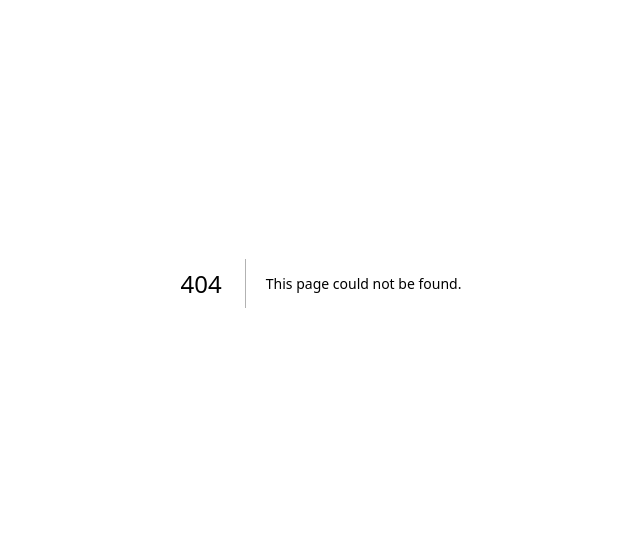
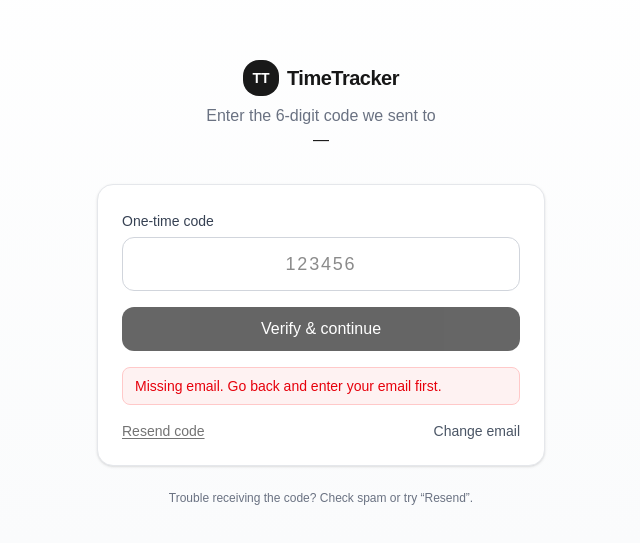
Before and after one commit to nmznima/ontime, a Next.js app: page /login/verify in a window 1280 px wide. Before the commit this address had no page. Shown: the part 117-660 px from the top of the page, without its empty margins (319-959 px from the left). Built offline with nearby package versions, Linux system fonts and the light colour scheme.

Commit message:
implementing login with email otp

```diff
--- /dev/null
+++ b/src/app/(auth)/login/callback/route.ts
@@ -0,0 +1,7 @@
+import { NextResponse } from 'next/server'
+
+export async function GET() {
+  // Tokens are set by Supabase via cookies through middleware/session update,
+  // then we can redirect users to their destination:
+  return NextResponse.redirect(new URL('/dashboard', process.env.NEXT_PUBLIC_SITE_URL))
+}
--- /dev/null
+++ b/src/app/(auth)/login/page.tsx
@@ -0,0 +1,96 @@
+'use client'
+import { useState } from 'react'
+import Link from 'next/link'
+import { createClient } from '../../utils/supabase/client'
+
+export default function LoginPage() {
+  const [email, setEmail] = useState('')
+  const [sent, setSent] = useState(false)
+  const [loading, setLoading] = useState(false)
+  const [error, setError] = useState<string | null>(null)
+
+  async function sendCode(e: React.FormEvent) {
+    e.preventDefault()
+    setError(null)
+    setLoading(true)
+
+    const supabase = createClient()
+    const { error } = await supabase.auth.signInWithOtp({
+      email,
+      options: {
+        // optional for OTP; harmless if set
+        emailRedirectTo: `${window.location.origin}/auth/callback`,
+        // shouldCreateUser: false, // uncomment to prevent auto-signup
+      },
+    })
+
+    if (error) setError(error.message)
+    else setSent(true)
+    setLoading(false)
+  }
+
+  return (
+    <main className="min-h-screen bg-gradient-to-b from-white to-gray-50 flex items-center justify-center p-6">
+      <div className="w-full max-w-md">
+        <div className="mb-8 text-center">
+          <div className="inline-flex items-center gap-2">
+            <div className="h-9 w-9 rounded-2xl bg-black/90 text-white grid place-items-center text-sm font-bold">TT</div>
+            <span className="text-xl font-semibold tracking-tight">TimeTracker</span>
+          </div>
+          <p className="text-gray-500 mt-2">Sign in with a one-time code</p>
+        </div>
+
+        <div className="bg-white shadow-sm rounded-2xl border border-gray-200 p-6">
+          <form onSubmit={sendCode} className="space-y-4">
+            <label className="block">
+              <span className="text-sm font-medium text-gray-700">Email</span>
+              <input
+                type="email"
+                required
+                value={email}
+                onChange={(e) => setEmail(e.target.value)}
+                placeholder="you@example.com"
+                className="mt-1 w-full rounded-xl border border-gray-300 px-3 py-2 outline-none focus:ring-4 focus:ring-black/5 focus:border-black/60"
+              />
+            </label>
+
+            <button
+              type="submit"
+              disabled={loading}
+              className="w-full rounded-xl bg-black text-white py-2.5 font-medium hover:bg-black/90 disabled:opacity-60"
+            >
+              {loading ? 'Sending…' : 'Send code'}
+            </button>
+
+            {error && (
+              <p className="text-sm text-red-600 bg-red-50 border border-red-200 rounded-lg px-3 py-2">
+                {error}
+              </p>
+            )}
+
+            <p className="text-xs text-gray-500">
+              We’ll email you a 6-digit one-time code. It expires in a few minutes.
+            </p>
+          </form>
+
+          {sent && (
+            <div className="mt-5 rounded-xl border border-emerald-200 bg-emerald-50 px-4 py-3 text-sm text-emerald-900">
+              Code sent!{' '}
+              <Link
+                href={`/login/verify?email=${encodeURIComponent(email)}`}
+                className="underline underline-offset-2 font-medium"
+              >
+                Enter it here
+              </Link>
+              .
+            </div>
+          )}
+        </div>
+
+        <p className="text-center text-xs text-gray-500 mt-6">
+          By continuing, you agree to our Terms & Privacy.
+        </p>
+      </div>
+    </main>
+  )
+}
--- /dev/null
+++ b/src/app/(auth)/login/verify/page.tsx
@@ -0,0 +1,114 @@
+'use client'
+import { useEffect, useState } from 'react'
+import { useRouter, useSearchParams } from 'next/navigation'
+import Link from 'next/link'
+import { createClient } from '../../../utils/supabase/client'
+
+export default function VerifyPage() {
+  const sp = useSearchParams()
+  const router = useRouter()
+  const email = sp.get('email') || ''
+
+  const [code, setCode] = useState('')
+  const [error, setError] = useState<string | null>(null)
+  const [loading, setLoading] = useState(false)
+
+  useEffect(() => {
+    if (!email) setError('Missing email. Go back and enter your email first.')
+  }, [email])
+
+  async function verify(e: React.FormEvent) {
+    e.preventDefault()
+    if (!email) return
+    setError(null)
+    setLoading(true)
+
+    const supabase = createClient()
+    const { error } = await supabase.auth.verifyOtp({
+      email,
+      token: code,
+      type: 'email', // email OTP
+    })
+
+    setLoading(false)
+    if (error) {
+      setError(error.message)
+    } else {
+      router.replace('/dashboard')
+    }
+  }
+
+  async function resend() {
+    setError(null)
+    setLoading(true)
+    const supabase = createClient()
+    const { error } = await supabase.auth.signInWithOtp({ email })
+    setLoading(false)
+    if (error) setError(error.message)
+  }
+
+  return (
+    <main className="min-h-screen bg-gradient-to-b from-white to-gray-50 flex items-center justify-center p-6">
+      <div className="w-full max-w-md">
+        <div className="mb-8 text-center">
+          <div className="inline-flex items-center gap-2">
+            <div className="h-9 w-9 rounded-2xl bg-black/90 text-white grid place-items-center text-sm font-bold">TT</div>
+            <span className="text-xl font-semibold tracking-tight">TimeTracker</span>
+          </div>
+          <p className="text-gray-500 mt-2">Enter the 6-digit code we sent to</p>
+          <p className="font-medium">{email || '—'}</p>
+        </div>
+
+        <div className="bg-white shadow-sm rounded-2xl border border-gray-200 p-6">
+          <form onSubmit={verify} className="space-y-4">
+            <label className="block">
+              <span className="text-sm font-medium text-gray-700">One-time code</span>
+              <input
+                type="text"
+                inputMode="numeric"
+                pattern="[0-9]*"
+                maxLength={6}
+                required
+                value={code}
+                onChange={(e) => setCode(e.target.value.replace(/\D/g, ''))}
+                placeholder="123456"
+                className="mt-1 w-full rounded-xl border border-gray-300 px-3 py-3 text-center text-lg tracking-widest outline-none focus:ring-4 focus:ring-black/5 focus:border-black/60"
+              />
+            </label>
+
+            <button
+              type="submit"
+              disabled={loading || !email}
+              className="w-full rounded-xl bg-black text-white py-2.5 font-medium hover:bg-black/90 disabled:opacity-60"
+            >
+              {loading ? 'Verifying…' : 'Verify & continue'}
+            </button>
+
+            {error && (
+              <p className="text-sm text-red-600 bg-red-50 border border-red-200 rounded-lg px-3 py-2">
+                {error}
+              </p>
+            )}
+          </form>
+
+          <div className="mt-4 flex items-center justify-between text-sm">
+            <button
+              onClick={resend}
+              disabled={loading || !email}
+              className="underline underline-offset-2 disabled:opacity-60"
+            >
+              Resend code
+            </button>
+            <Link href="/login" className="text-gray-600 hover:text-gray-900">
+              Change email
+            </Link>
+          </div>
+        </div>
+
+        <p className="text-center text-xs text-gray-500 mt-6">
+          Trouble receiving the code? Check spam or try “Resend”.
+        </p>
+      </div>
+    </main>
+  )
+}
--- /dev/null
+++ b/src/app/api/signout/route.ts
@@ -0,0 +1,8 @@
+import { NextResponse } from 'next/server'
+import { createClient as createSupabaseServer } from '../../utils/supabase/server'
+
+export async function POST() {
+  const supabase = await createSupabaseServer()
+  await supabase.auth.signOut()
+  return NextResponse.redirect(new URL('/auth', process.env.NEXT_PUBLIC_SITE_URL))
+}
--- /dev/null
+++ b/src/app/dashboard/page.tsx
@@ -0,0 +1,13 @@
+
+
+import { redirect } from 'next/navigation'
+import { createServer } from '../utils/supabase/server'
+
+export default async function Dashboard() {
+  const supabase = await createServer()
+  const { data: { user } } = await supabase.auth.getUser()
+
+  if (!user) redirect('/auth')
+
+  return <div className="p-6">Hi {user.email}</div>
+}
```
